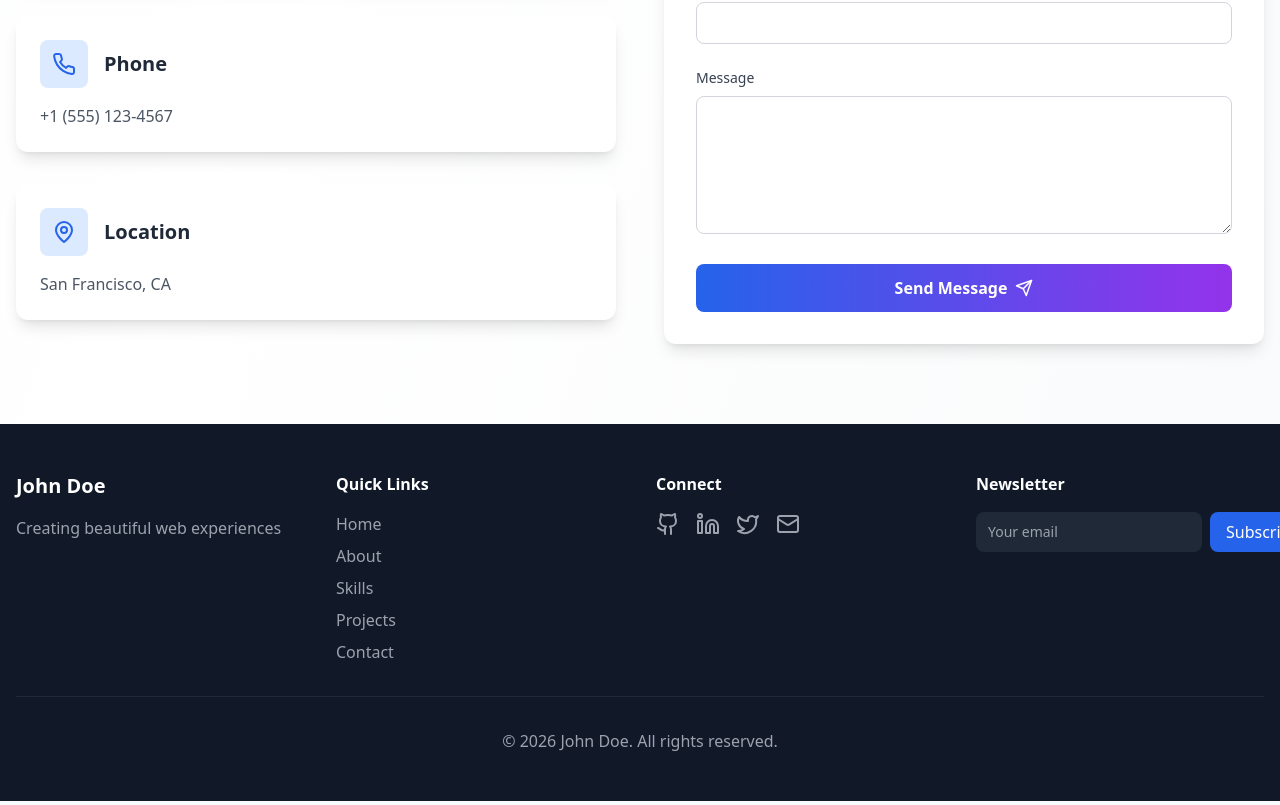
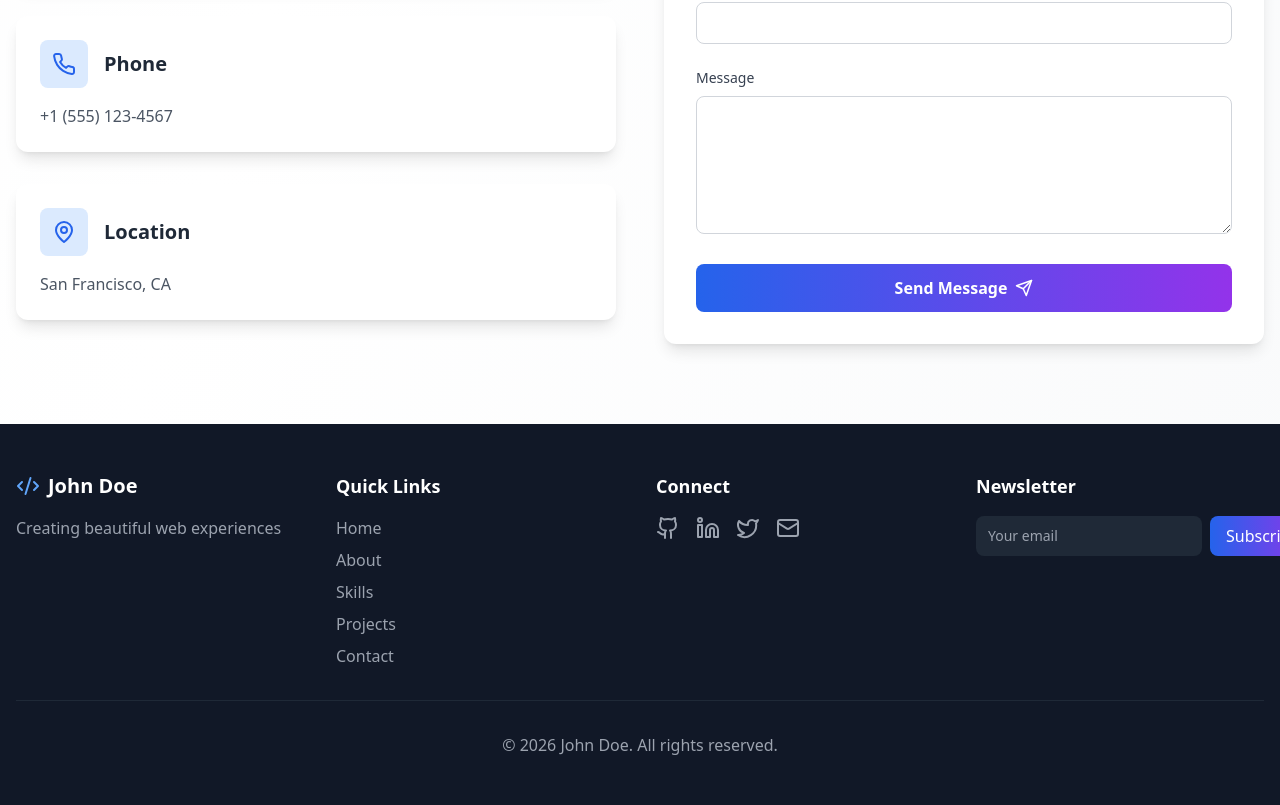
Before and after one commit to biruk2116/Portifolio, a React (Vite) app: page / in a window 1280 px wide. Shown: the part 3017-3822 px from the top of the page. Built offline with nearby package versions, Linux system fonts and the light colour scheme.

Commit message:
change the styles of buttons,footer,scrolltotop

```diff
--- a/src/components/layout/Footer.jsx
+++ b/src/components/layout/Footer.jsx
@@ -1,4 +1,4 @@
-import { Github, Linkedin, Twitter, Mail } from 'lucide-react';
+import { Github, Linkedin, Twitter, Mail, Code2 } from 'lucide-react';
 
 const Footer = () => {
   const currentYear = new Date().getFullYear();
@@ -16,22 +16,25 @@ const Footer = () => {
   };
 
   return (
-    <footer className="bg-gray-900 text-white py-12">
+    <footer className="bg-gray-900 text-white py-12 relative">
       <div className="max-w-7xl mx-auto px-4">
         <div className="grid md:grid-cols-4 gap-8 mb-8">
           <div>
-            <h3 className="text-xl font-bold mb-4">John Doe</h3>
+            <div className="flex items-center gap-2 mb-4">
+              <Code2 className="w-6 h-6 text-blue-400" />
+              <h3 className="text-xl font-bold">John Doe</h3>
+            </div>
             <p className="text-gray-400">Creating beautiful web experiences</p>
           </div>
 
           <div>
-            <h4 className="font-semibold mb-4">Quick Links</h4>
+            <h4 className="font-semibold mb-4 text-lg">Quick Links</h4>
             <ul className="space-y-2">
               {['Home', 'About', 'Skills', 'Projects', 'Contact'].map((item) => (
                 <li key={item}>
                   <button
                     onClick={() => scrollToSection(item.toLowerCase())}
-                    className="text-gray-400 hover:text-white transition-colors"
+                    className="text-gray-400 hover:text-white transition-colors hover:translate-x-1 inline-block duration-300"
                   >
                     {item}
                   </button>
@@ -41,32 +44,32 @@ const Footer = () => {
           </div>
 
           <div>
-            <h4 className="font-semibold mb-4">Connect</h4>
+            <h4 className="font-semibold mb-4 text-lg">Connect</h4>
             <div className="flex space-x-4">
-              <a href="#" className="text-gray-400 hover:text-white transition-colors hover:scale-110 inline-block">
+              <a href="#" className="text-gray-400 hover:text-white transition-all hover:scale-110 inline-block">
                 <Github size={24} />
               </a>
-              <a href="#" className="text-gray-400 hover:text-white transition-colors hover:scale-110 inline-block">
+              <a href="#" className="text-gray-400 hover:text-white transition-all hover:scale-110 inline-block">
                 <Linkedin size={24} />
               </a>
-              <a href="#" className="text-gray-400 hover:text-white transition-colors hover:scale-110 inline-block">
+              <a href="#" className="text-gray-400 hover:text-white transition-all hover:scale-110 inline-block">
                 <Twitter size={24} />
               </a>
-              <a href="#" className="text-gray-400 hover:text-white transition-colors hover:scale-110 inline-block">
+              <a href="#" className="text-gray-400 hover:text-white transition-all hover:scale-110 inline-block">
                 <Mail size={24} />
               </a>
             </div>
           </div>
 
           <div>
-            <h4 className="font-semibold mb-4">Newsletter</h4>
-            <form className="flex gap-2">
+            <h4 className="font-semibold mb-4 text-lg">Newsletter</h4>
+            <form onSubmit={(e) => e.preventDefault()} className="flex gap-2">
               <input
                 type="email"
                 placeholder="Your email"
-                className="flex-1 px-3 py-2 bg-gray-800 rounded-lg text-sm focus:outline-none focus:ring-2 focus:ring-blue-500"
+                className="flex-1 px-3 py-2 bg-gray-800 rounded-lg text-sm focus:outline-none focus:ring-2 focus:ring-blue-500 text-white"
               />
-              <button className="px-4 py-2 bg-blue-600 rounded-lg hover:bg-blue-700 transition-colors">
+              <button className="px-4 py-2 bg-gradient-to-r from-blue-600 to-purple-600 rounded-lg hover:scale-105 transition-all duration-300">
                 Subscribe
               </button>
             </form>
--- a/src/components/ui/Button.jsx
+++ b/src/components/ui/Button.jsx
@@ -2,7 +2,7 @@ const Button = ({ children, onClick, variant = 'primary', size = 'md', className
   const baseStyles = 'inline-flex items-center justify-center font-medium rounded-lg transition-all duration-300 cursor-pointer';
 
   const variants = {
-    primary: 'bg-gradient-to-r from-blue-600 to-purple-600 text-white hover:from-blue-700 hover:to-purple-700 hover:scale-105 hover:shadow-lg',
+    primary: 'bg-gradient-to-r from-blue-600 to-purple-600 text-white hover:from-blue-700 hover:to-purple-700 hover:scale-105 hover:shadow-xl',
     outline: 'border-2 border-blue-600 text-blue-600 dark:text-blue-400 hover:bg-blue-600 hover:text-white dark:hover:text-white hover:scale-105',
     ghost: 'text-gray-700 dark:text-gray-300 hover:bg-gray-100 dark:hover:bg-gray-800',
   };
--- a/src/components/ui/ScrollToTop.jsx
+++ b/src/components/ui/ScrollToTop.jsx
@@ -29,7 +29,7 @@ const ScrollToTop = () => {
       {isVisible && (
         <button
           onClick={scrollToTop}
-          className="fixed bottom-8 right-8 p-3 bg-blue-600 hover:bg-blue-700 text-white rounded-full shadow-lg hover:shadow-xl transition-all duration-300 hover:scale-110 z-50 group"
+          className="fixed bottom-8 right-8 p-3 bg-gradient-to-r from-blue-600 to-purple-600 text-white rounded-full shadow-lg hover:shadow-xl transition-all duration-300 hover:scale-110 z-50 group"
           aria-label="Scroll to top"
         >
           <ChevronUp size={24} className="group-hover:animate-bounce" />
```
